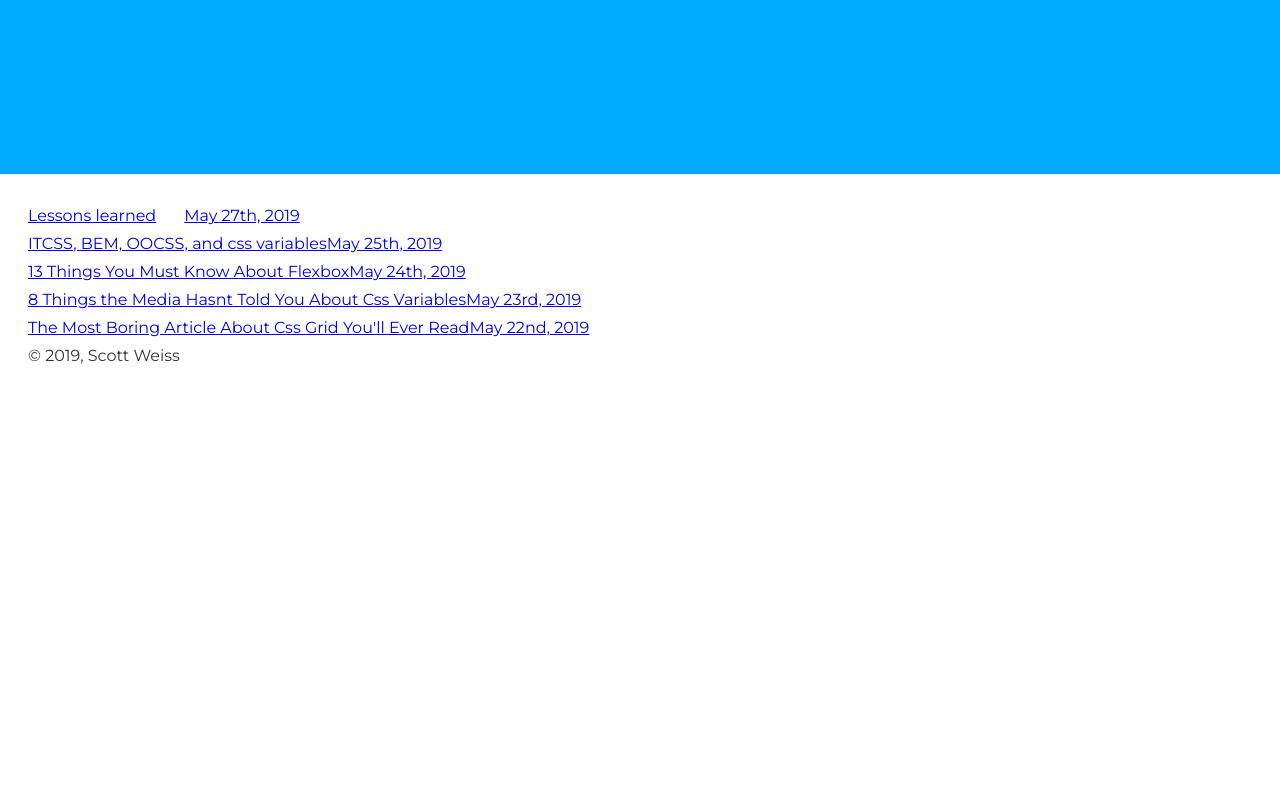
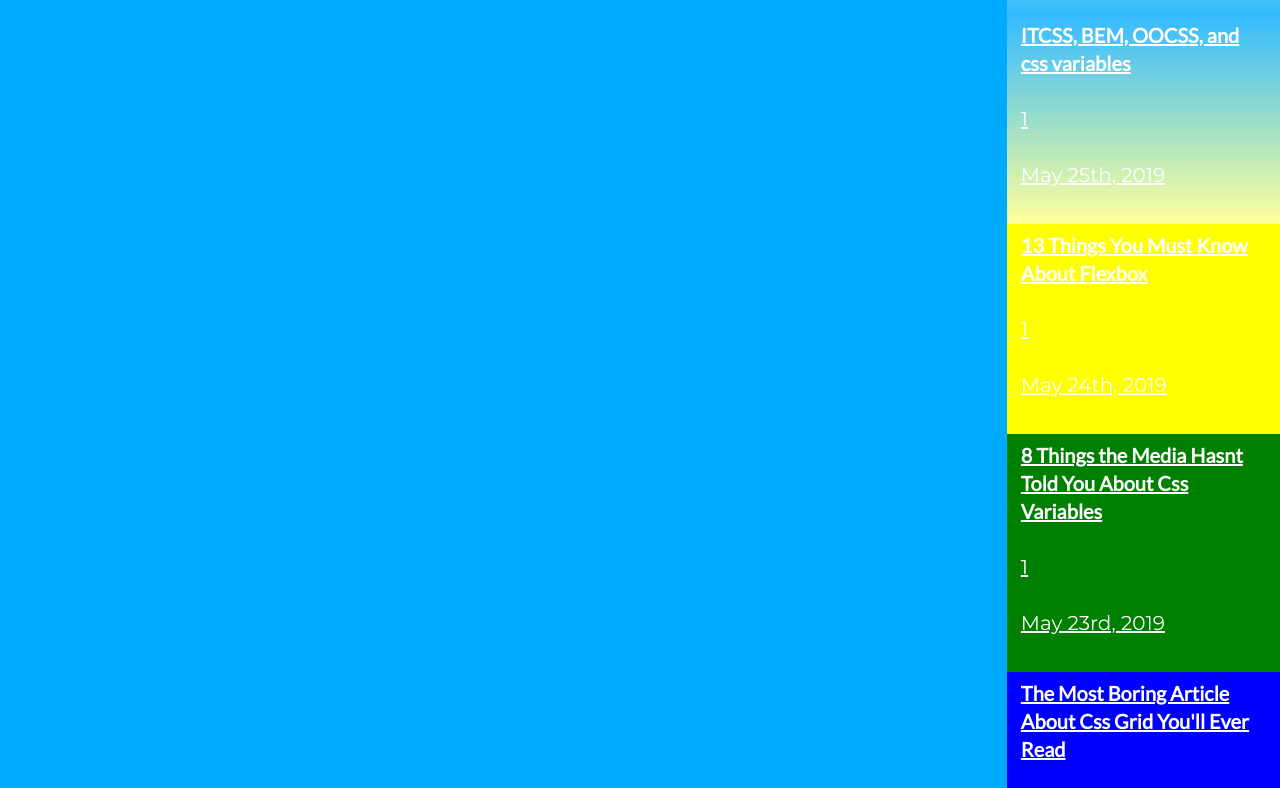
Before and after one commit to scottweiss/scottweissdev, a Gatsby site: page / in a window 1280 px wide. Shown: the part 266-1054 px from the top of the page. Before the commit the page ends 800 px from the top, so only its background shows below. Built offline with nearby package versions, Linux system fonts and the light colour scheme; Gatsby itself is replaced by a stand-in of ours.

Commit message:
push some new things

```diff
--- a/src/components/layout.scss
+++ b/src/components/layout.scss
@@ -98,6 +98,7 @@ h1,h2,h3,h4,h5,h6{
 @import 'prism-tomorrow.css';
 @import 'type.scss';
 @import 'styles/patterns/hero';
+@import 'styles/patterns/recent-post';
 :root {
   // --baseline: 1.4;
   // /* Line-height fallback */
@@ -174,6 +175,10 @@ $spacers: map-merge(
       }
     }
 
+
+h1{
+  // font-size: var(--h1-font-size);
+}
 // // Change scale
 
 // $s-font-size__scale-mod_1: 1.067 !default;
--- a/src/components/newestpost.js
+++ b/src/components/recentposts.js
@@ -1,12 +1,12 @@
 import React from "react"
 import { StaticQuery, graphql, Link } from "gatsby"
 
-const NewestPost = () => (
+const RecentPosts = () => (
   <StaticQuery
     query={graphql`
       query {
         allMarkdownRemark(
-          limit: 1
+          limit: 5
           sort: { fields: [frontmatter___date], order: DESC}
           filter: { frontmatter: { published: {eq: true}}}
         ) {
@@ -19,24 +19,26 @@ const NewestPost = () => (
                 date(formatString: "MMMM Do, YYYY")
               }
               excerpt
+              timeToRead
             }
           }
         }
       }
     `}
     render={data => (
-            <div>
+            <article class="recent-posts">
                 {data.allMarkdownRemark.edges.map(({ node }) => (
-                    <div key={node.id}>
-                      <Link to={node.frontmatter.path} >
-                          {node.frontmatter.title}
-                          <span class="ml-1">{node.frontmatter.date}</span>
-                      </Link>
-                    </div>
+
+                      <Link key={node.id} to={node.frontmatter.path} class="recent-post">
+                      <header><h1 class="recent-post__title">{node.frontmatter.title}</h1></header>
+                      <p class="recent-post__reading-time">{node.timeToRead}</p>
+                        <p class="recent-post__date-published">{node.frontmatter.date}</p>
+                       </Link>
+
                 ))}
-            </div>
+            </article>
         )}
     />
 )
 
-export default NewestPost
+export default RecentPosts
--- a/src/components/secondarypost.js
+++ /dev/null
@@ -1,42 +0,0 @@
-import React from "react"
-import { StaticQuery, graphql, Link } from "gatsby"
-
-const SecondaryPost = () => (
-  <StaticQuery
-    query={graphql`
-      query {
-        allMarkdownRemark(
-          limit: 5
-          sort: { fields: [frontmatter___date], order: DESC}
-          filter: { frontmatter: { published: {eq: true}}}
-          skip: 1
-        ) {
-          edges {
-            node {
-              id
-              frontmatter {
-                title
-                path
-                date(formatString: "MMMM Do, YYYY")
-              }
-              excerpt
-            }
-          }
-        }
-      }
-    `}
-    render={data => (
-            <div>
-                {data.allMarkdownRemark.edges.map(({ node }) => (
-                    <div key={node.id}>
-                      <Link to={node.frontmatter.path}>{node.frontmatter.title}
-                        <span>{node.frontmatter.date}</span>
-                       </Link>
-                    </div>
-                ))}
-            </div>
-        )}
-    />
-)
-
-export default SecondaryPost
--- a/src/components/styles/patterns/hero.scss
+++ b/src/components/styles/patterns/hero.scss
@@ -1,8 +1,11 @@
 .p-hero{
 	background:$blue-1 ;
 	color: $yellow-1;
-	height: 300px;
+	// height: calc(100vh - (5 * var(--baseline)));
 	margin:  var(--gap) calc(-1 * var(--gap));
-	padding:  var(--gap);
+	// padding:  var(--gap);
 	display: grid;
+	 grid-template-columns: repeat(9, 1fr);
+  grid-template-rows: repeat(8, auto);
+
 }
--- /dev/null
+++ b/src/components/styles/patterns/recent-post.scss
@@ -0,0 +1,71 @@
+@mixin gradientAnimation( $start, $end, $transTime ){
+    background-size: 100%;
+    background-image: linear-gradient($start, $end);
+    position: relative;
+    z-index: 100;
+    &:before {
+        background-image: linear-gradient($end, $start);
+        content: "";
+        display: block;
+        height: 100%;
+        position: absolute;
+        top: 0; left: 0;
+        opacity: 0;
+        width: 100%;
+        z-index: -100;
+        transition: opacity $transTime;
+    }
+    &:hover {
+        &:before {
+            opacity: 1;
+        }
+    }
+}
+.recent-post{
+	padding: calc(.25 * var(--baseline)) calc(.5 * var(--baseline));
+	&s{
+		display: contents;
+	}
+	display: block;
+	color: #fff;
+	&__title{
+		font-size: calc(1.5 * var(--baseline));
+		@include poly-fluid-sizing("font-size", type-scale(1));
+	}
+	&__reading-time{}
+	&__date-published{}
+	&:nth-of-type(1){
+		 // background-image: linear-gradient($yellow-1, $blue-2);
+
+		grid-column: -1	/ -3;
+    	grid-row: 1;
+    	@include gradientAnimation($yellow-1, $blue-2, .6s);
+
+
+    	&:hover{
+    		// background-image: linear-gradient($blue-2, $yellow-1);
+    	}
+
+	}
+	&:nth-of-type(2){
+		background: orange;
+		grid-column: -1	/ -3;
+    	grid-row:2;
+    	@include gradientAnimation($blue-2, $yellow-1, .6s);
+	}
+	&:nth-of-type(3){
+		background: yellow;
+		grid-column: -1	/ -3;
+    	grid-row: 3;
+	}
+	&:nth-of-type(4){
+		background: green;
+	grid-column: -1	/ -3;
+    	grid-row: 4;
+	}
+	&:nth-of-type(5){
+		background: blue;
+		grid-column: -1	/ -3;
+    	grid-row: 5;
+	}
+}
--- a/src/pages/index.js
+++ b/src/pages/index.js
@@ -5,8 +5,8 @@ import { graphql, Link, StaticQuery } from "gatsby"
 import Layout from "../components/layout"
 // import Image from "../components/image"
 // import Accordion from "../components/accordion"
-import NewestPost from "../components/newestpost.js"
-import SecondaryPosts from "../components/secondarypost.js"
+import RecentPosts from "../components/recentposts.js"
+
 
 import SEO from "../components/seo"
 
@@ -15,11 +15,10 @@ const IndexPage = () => (
     <SEO title="Home" keywords={[`gatsby`, `application`, `react`]} />
     <div class="p-hero">
       <h1>Hello World</h1>
+      <RecentPosts />
+    </div>
 
-    </div>
-    <NewestPost />
 
-    <SecondaryPosts />
   </Layout>
 )
 
```
